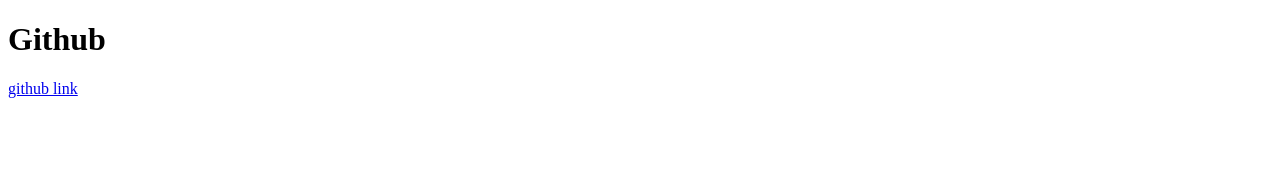
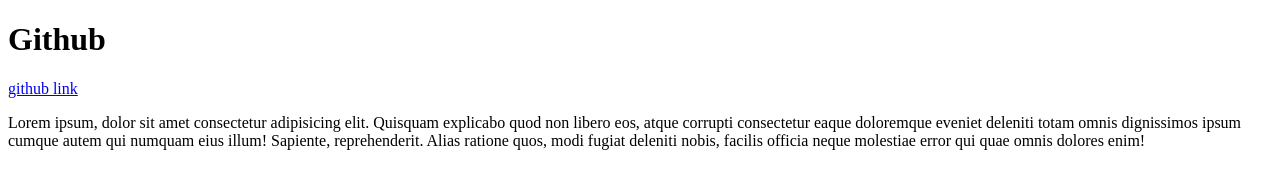
Before and after one commit to Yusufdev1998/fn11.3.2-dars, a plain HTML site: page index.html in a window 1280 px wide. Drawn offline with Linux system fonts and the light colour scheme.

Commit message:
paragrah added

```diff
--- a/index.html
+++ b/index.html
@@ -9,5 +9,13 @@
   <body>
     <h1>Github</h1>
     <a href="#">github link</a>
+    <p>
+      Lorem ipsum, dolor sit amet consectetur adipisicing elit. Quisquam
+      explicabo quod non libero eos, atque corrupti consectetur eaque doloremque
+      eveniet deleniti totam omnis dignissimos ipsum cumque autem qui numquam
+      eius illum! Sapiente, reprehenderit. Alias ratione quos, modi fugiat
+      deleniti nobis, facilis officia neque molestiae error qui quae omnis
+      dolores enim!
+    </p>
   </body>
 </html>
```
